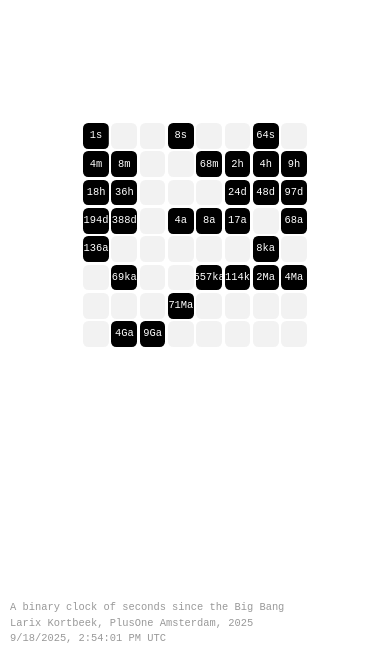
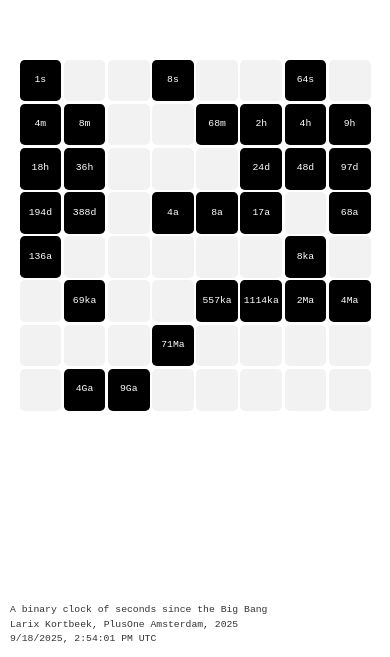
Before and after one commit to larixk/universal-binary-clock, a React (Vite) app: page / in a window 390 px wide. Shown: the part 187-844 px from the top of the page. Built offline with nearby package versions, Linux system fonts and the light colour scheme.

Commit message:
Refactor App.css to improve responsiveness and add footer hover effects; update grid-container dimensions and enhance footer opacity transitions for better user experience.

```diff
--- a/src/App.css
+++ b/src/App.css
@@ -5,7 +5,7 @@
   justify-content: center;
   align-items: center;
   flex-direction: column;
-  font-size: 0.8em;
+  font-size: min(2.5vh, 2.5vw, 12px);
 
   font-family: monospace;
 }
@@ -17,8 +17,8 @@ a {
 
 .grid-container {
   display: grid;
-  width: min(100vh - 16em, 100vw - 16em);
-  height: min(100vh - 16em, 100vw - 16em);
+  width: min(80vh, 90vw);
+  height: min(80vh, 90vw);
   aspect-ratio: 1;
   gap: 0.25em;
 }
@@ -80,5 +80,20 @@ a {
   bottom: 0;
   left: 0;
   padding: 10px;
-  opacity: 0.5;
 }
+
+@media (pointer: fine) and (hover: hover) {
+  .footer {
+    opacity: 0;
+    transition: opacity 10s ease-in-out;
+
+    &:hover {
+      transition: opacity 0.5s ease-in-out;
+      opacity: 0.5;
+    }
+
+    @starting-style {
+      opacity: 0.5;
+    }
+  }
+}
```
